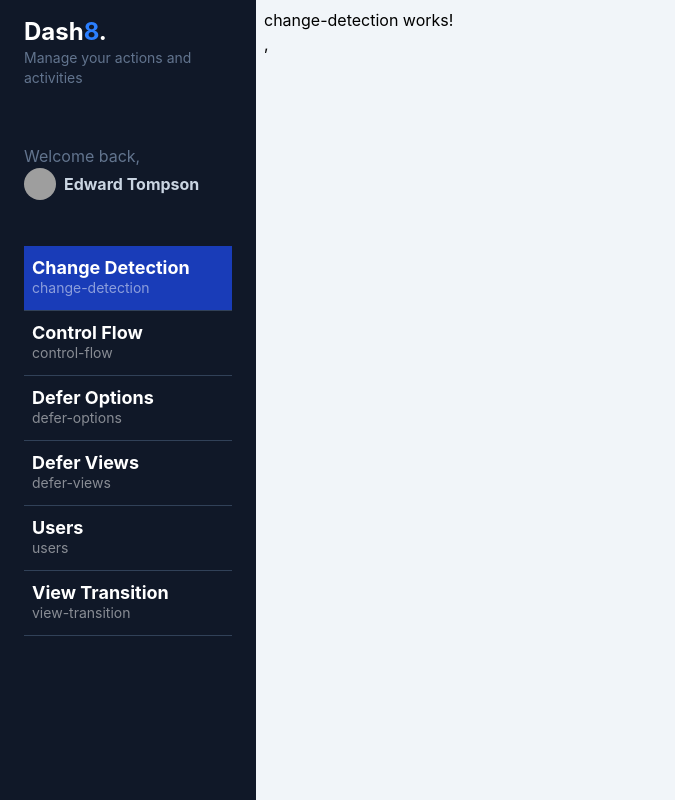
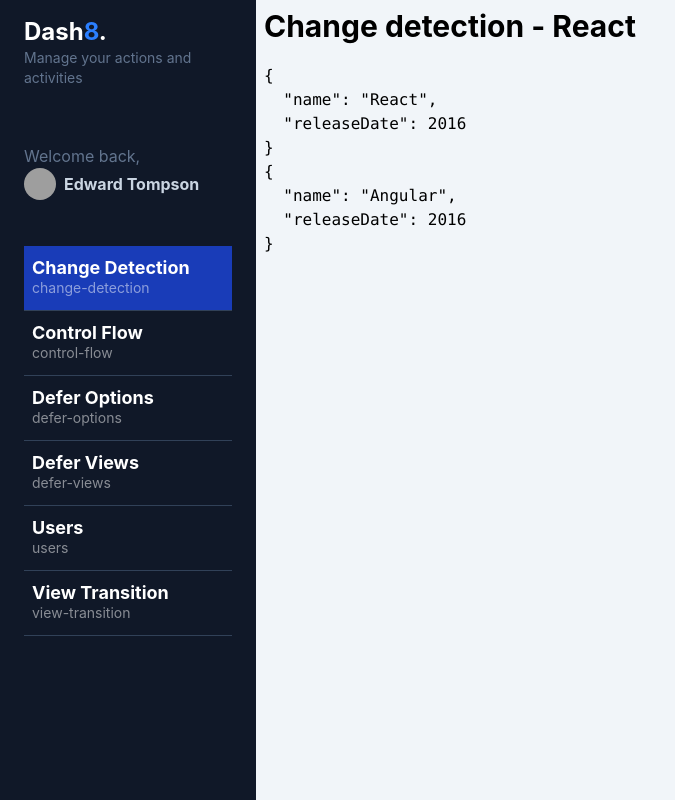
Before and after one commit to cristiancajiaos/10-my-dashboard, an Angular app: page /dashboard/change-detection in a window 1280 px wide. Shown: the whole page, without its empty margins (0-675 px from the left). Built offline with nearby package versions, Linux system fonts and the light colour scheme; grey boxes are pictures that could not be loaded.

Commit message:
Llenada vista ChangeDetection

```diff
--- a/src/app/dashboard/pages/change-detection/change-detection.html
+++ b/src/app/dashboard/pages/change-detection/change-detection.html
@@ -1 +1,4 @@
-<p>change-detection works!</p>,
+<app-title [title]="currentFramework()"/>
+
+<pre>{{frameworkAsSignal() | json}}</pre>
+<pre>{{frameworkAsProperty | json}}</pre>
--- a/src/app/dashboard/pages/change-detection/change-detection.ts
+++ b/src/app/dashboard/pages/change-detection/change-detection.ts
@@ -1,14 +1,38 @@
-import { ChangeDetectionStrategy, Component } from '@angular/core';
-
+import { Title } from '@shared/title/title';
+import { ChangeDetectionStrategy, Component, signal, computed } from '@angular/core';
+import { JsonPipe } from '@angular/common';
 @Component({
   selector: 'app-change-detection',
-  imports: [],
+  imports: [Title, JsonPipe],
   templateUrl: './change-detection.html',
   styles: `
     :host {
       display: block;
     }
   `,
-  changeDetection: ChangeDetectionStrategy.Eager,
+  changeDetection: ChangeDetectionStrategy.OnPush,
 })
-export default class ChangeDetection {}
+export default class ChangeDetection {
+  public frameworkAsSignal = signal({
+    name: 'Angular',
+    releaseDate: 2016,
+  });
+
+  public frameworkAsProperty = {
+    name: 'Angular',
+    releaseDate: 2016,
+  };
+
+  public currentFramework = computed(() => `Change detection - ${this.frameworkAsSignal().name}`)
+
+  constructor() {
+    setTimeout(() => {
+      // this.frameworkAsProperty.name = 'React';
+      this.frameworkAsSignal.update((value) => ({
+        ...value,
+        name: 'React',
+      }));
+      console.log('Hecho');
+    }, 3000);
+  }
+}
--- a/src/app/shared/title/title.html
+++ b/src/app/shared/title/title.html
@@ -1 +1,2 @@
-<h1 class="text-3xl font-bold mb-5">{{title()}} - {{withShadow()}}</h1>
+<h1 class="text-3xl font-bold mb-5">{{title()}}</h1>
+<!-- <h1 class="text-3xl font-bold mb-5">{{title()}} - {{withShadow()}}</h1> -->
```
